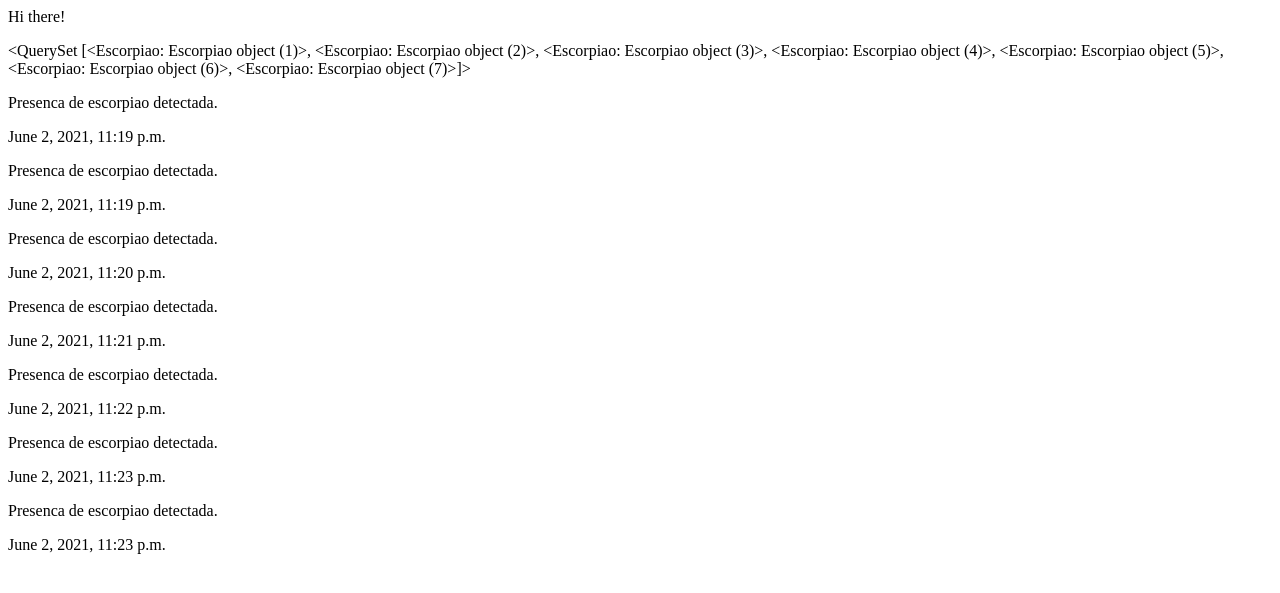
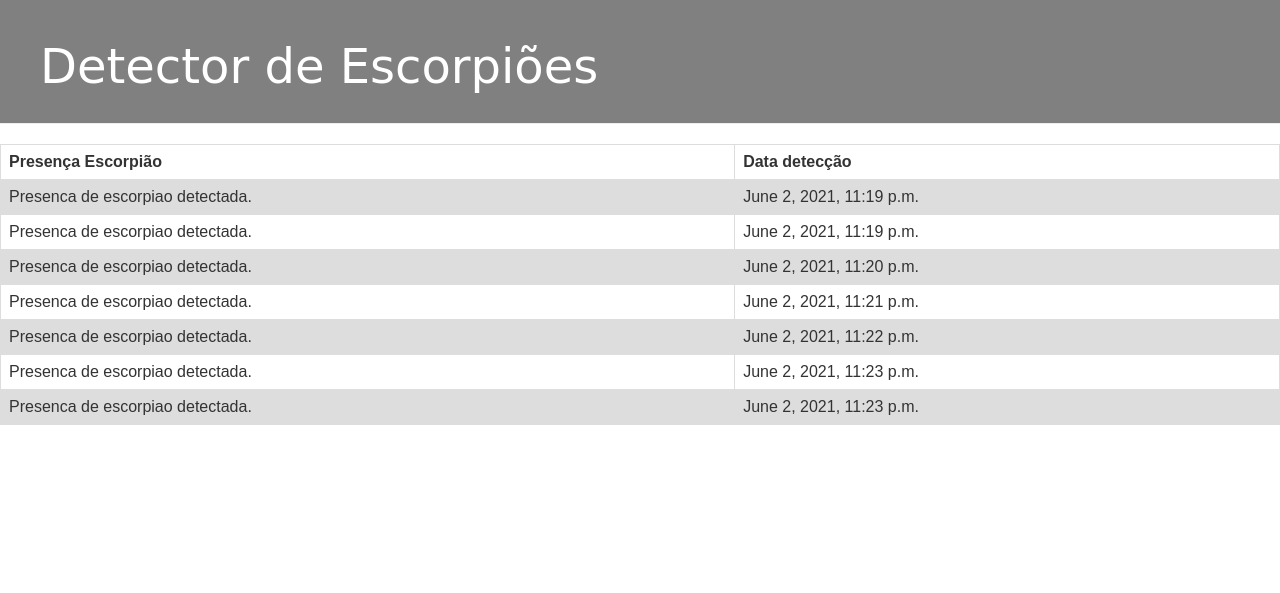
Before and after one commit to mathtass/tcc, a Django app: template tcc_escorpiao/templates/tcc_escorpiao/tela.html in a window 1280 px wide. Shown: the top 593 px of the page. Run offline with Django 3.2, Linux system fonts and the light colour scheme; the template is opened without the code that fills it: values that come from a table or form of the project are taken from there, others are empty; data comes from the database, SQL or seed files in the repository; some libraries are stand-ins or nearby versions.

Commit message:
criacao tela

```diff
--- /dev/null
+++ b/tcc_escorpiao/static/css/tcc.css
@@ -0,0 +1,46 @@
+.page-header {
+    background-color: #808080;
+    margin-top: 0;
+    padding: 20px 20px 20px 40px;
+}
+
+.page-header h1, .page-header h1 a, .page-header h1 a:visited, .page-header h1 a:active {
+    color: #ffffff;
+    font-size: 36pt;
+    text-decoration: none;
+}
+
+.content {
+    margin-left: 40px;
+}
+
+h1, h2, h3, h4 {
+    font-family: 'Lobster', cursive;
+}
+
+.date {
+    color: #828282;
+}
+
+.save {
+    float: right;
+}
+
+.post-form textarea, .post-form input {
+    width: 100%;
+}
+
+.top-menu, .top-menu:hover, .top-menu:visited {
+    color: #ffffff;
+    float: right;
+    font-size: 26pt;
+    margin-right: 20px;
+}
+
+.post {
+    margin-bottom: 70px;
+}
+
+.post h2 a, .post h2 a:visited {
+    color: #000000;
+}
--- a/tcc_escorpiao/templates/tcc_escorpiao/tela.html
+++ b/tcc_escorpiao/templates/tcc_escorpiao/tela.html
@@ -1,14 +1,48 @@
+{% load static %}
 <html>
+<head>
+<title>TCC Detector Escorpiao</title>
+<link rel="stylesheet" href="//maxcdn.bootstrapcdn.com/bootstrap/3.3.7/css/bootstrap.min.css">
+<link rel="stylesheet" href="//maxcdn.bootstrapcdn.com/bootstrap/3.3.7/css/bootstrap-theme.min.css">
+<link rel="stylesheet" href="{% static 'css/tcc.css' %}">
+<style>
+table {
+  font-family: arial, sans-serif;
+  border-collapse: collapse;
+  width: 100%;
+}
+
+td, th {
+  border: 1px solid #dddddd;
+  text-align: left;
+  padding: 8px;
+}
+
+tr:nth-child(even) {
+  background-color: #dddddd;
+}
+</style>
+</head>
+
 <body>
-    <p>Hi there!</p>
-    <p> {{escorpiao}} </p>
+ <div class="page-header">
+    <h1>Detector de Escorpiões</h1>
+  </div>
 
 
-  {% for esc in escorpiao %}
-    <div>
-        <p>{{ esc.presenca }}</p>
-        <p>{{ esc.data_encontro }}</p>
-    </div>
-        {% endfor %}
+<table>
+  <tr>
+   <h1> <th>Presença Escorpião</th></h1>
+    <th>Data detecção </th>
+  </tr>
+    {% for esc in escorpiao %}
+  <tr>
+    <td>{{ esc.presenca }}</td>
+    <td>{{ esc.data_encontro }}</td>
+  </tr>
+  {% endfor %}
+</table>
+
+
 </body>
 </html>
```
Also changed, not shown: tcc_escorpiao/views.py (+15 -6 lines), tcc_escorpiao/static/css/unicamp.jpg (added).
